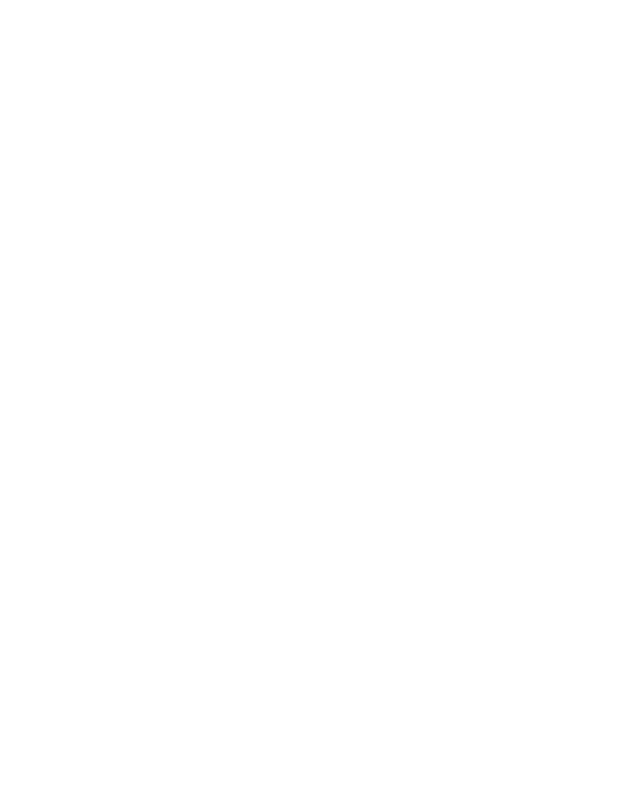
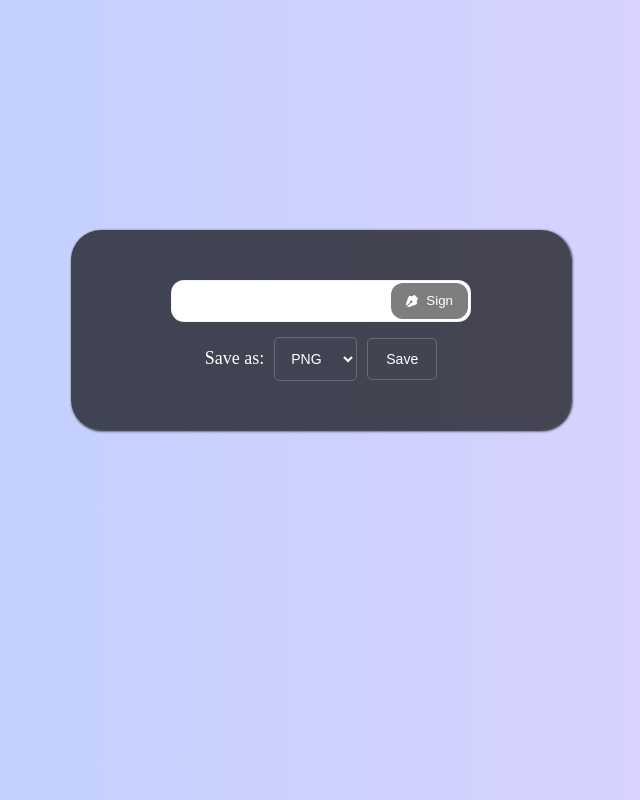
Before and after one commit to reykhambhaita/ren-sign, a website: page index.html in a window 1280 px wide. Shown: the whole page, without its empty margins (319-959 px from the left). Drawn offline with Linux system fonts and the light colour scheme.

Commit message:
css styling

```diff
--- a/index.html
+++ b/index.html
@@ -4,9 +4,53 @@
     <meta charset="UTF-8" />
     <link rel="icon" type="image/svg+xml" href="/vite.svg" />
     <meta name="viewport" content="width=device-width, initial-scale=1.0" />
+    <link rel="stylesheet" href="./src/style.css">
     <title>Vite App</title>
   </head>
   <body>
+
+    <div class="modal">
+      <div class="wrapper">
+        <div class="input-button">
+          <input type="text" id="textField">
+          <button id="signButton">
+            <svg width="12px" height="12px" viewBox="0 0 16 16" fill="none" xmlns="http://www.w3.org/2000/svg"
+              stroke="#ffffff">
+
+              <g id="SVGRepo_bgCarrier" stroke-width="0" />
+
+              <g id="SVGRepo_tracerCarrier" stroke-linecap="round" stroke-linejoin="round" />
+
+              <g id="SVGRepo_iconCarrier">
+                <path
+                  d="M11 0L16 5L14 7V12L3 16L2.20711 15.2071L6.48196 10.9323C6.64718 10.9764 6.82084 11 7 11C8.10457 11 9 10.1046 9 9C9 7.89543 8.10457 7 7 7C5.89543 7 5 7.89543 5 9C5 9.17916 5.02356 9.35282 5.06774 9.51804L0.792893 13.7929L0 13L4 2H9L11 0Z"
+                  fill="#ffffff" />
+              </g>
+
+            </svg>Sign
+          </button>
+        </div>
+
+        <div class="signed-by">
+          <!--append sign name here-->
+        </div>
+
+        <div class="signature-prev">
+          <!--preview of the signature-->
+        </div>
+
+        <div class="export-options">
+          <label for="format">Save as:</label>
+          <select id="format">
+            <option value="png">PNG</option>
+            <option value="jpeg">JPEG</option>
+            <option value="svg">SVG</option>
+            <option value="avif">AVIF</option>
+          </select>
+          <button id="saveButton">Save</button>
+        </div>
+      </div>
+    </div>
     <div id="app"></div>
     <script type="module" src="/src/main.js"></script>
   </body>
--- /dev/null
+++ b/src/style.css
@@ -0,0 +1,111 @@
+body {
+  margin: 0;
+  padding: 0;
+  background: linear-gradient(to right, #b8d0ff, #e2d3ff);
+  background-repeat: no-repeat;
+  background-attachment: fixed;
+  color: white;
+}
+
+.modal {
+  background-color: rgba(0, 0, 0, 0.678);
+  height: 200px;
+  width: 500px;
+  margin: 230px auto;
+  border-radius: 30px;
+  transition: 0.5s;
+  box-shadow: 1px 1px 3px rgb(0, 0, 0);
+  display: flex;
+  justify-content: center;
+  align-items: center;
+}
+
+.modal:hover {
+  transform: scale(1.1);
+}
+
+.wrapper {
+  display: flex;
+  flex-direction: column;
+  align-items: center;
+  width: 100%;
+  padding: 20px;
+}
+
+.input-button {
+  position: relative;
+  width: 80%;
+  max-width: 300px;
+}
+
+#textField {
+  width: 100%;
+  min-height: 42px;
+  font-size: 20px;
+  border-radius: 13px;
+  border: 1px solid rgba(0, 0, 0, 0.05);
+  padding: 0 70px 0 12px;
+  color: #000000;
+  background-color: white;
+  outline: none;
+  box-sizing: border-box;
+}
+
+#signButton {
+  position: absolute;
+  right: 3px;
+  top: 50%;
+  transform: translateY(-50%);
+  display: flex;
+  align-items: center;
+  gap: 8px;
+  min-height: 36px;
+  border-radius: 12px;
+  padding: 8px 15px;
+  background: #000;
+  color: #fff;
+  border: none;
+  opacity: 0.5;
+  cursor: pointer;
+}
+
+.signed-by,
+.signature-prev {
+  width: 80%;
+  max-width: 300px;
+  min-height: 30px;
+  margin: 10px 0;
+  display: none;
+}
+
+.export-options {
+  margin-top: 15px;
+  display: flex;
+  font-size: 18px;
+  align-items: center;
+  gap: 10px;
+}
+
+#format {
+  padding: 12px;
+  border-radius: 5px;
+  font-size: 14px;
+  border: 1px solid rgba(255, 255, 255, 0.2);
+  background: transparent;
+  color: white;
+}
+
+#saveButton {
+  padding: 12px 18px;
+  font-size: 14px;
+  border-radius: 5px;
+  border: 1px solid rgba(255, 255, 255, 0.2);
+  background: transparent;
+  color: white;
+  cursor: pointer;
+}
+
+#format option {
+  background: rgba(0, 0, 0, 0.8);
+
+}
```
